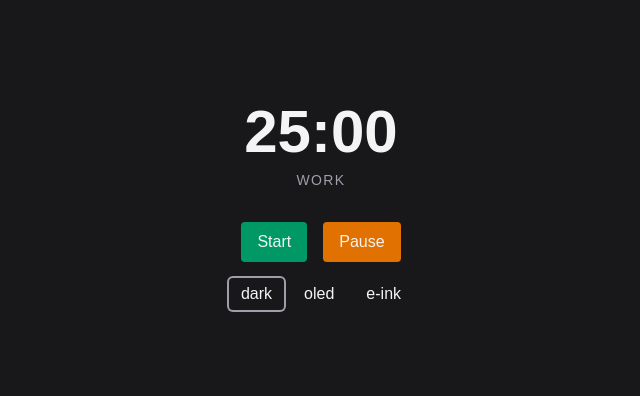
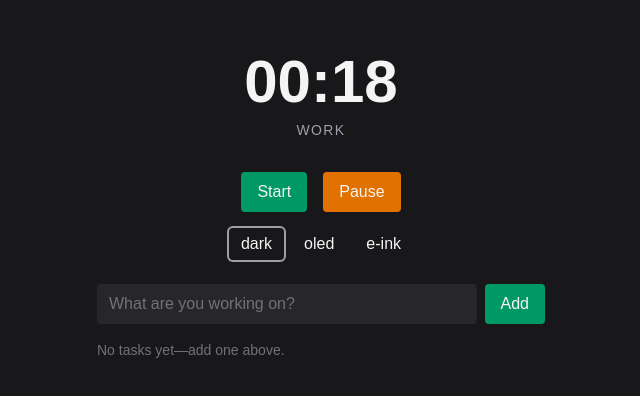
Before and after one commit to sandunsb/kufu, a Next.js app: page / in a window 1280 px wide. Shown: the part 194-590 px from the top of the page, without its empty margins (319-959 px from the left). Built offline with nearby package versions, Linux system fonts and the light colour scheme.

Commit message:
feat: task list with localStorage + auto pomodoro counting

```diff
--- a/package.json
+++ b/package.json
@@ -13,7 +13,8 @@
     "react": "19.2.0",
     "react-dom": "19.2.0",
     "react-hotkeys-hook": "^5.2.1",
-    "zustand": "^5.0.8"
+    "zustand": "^5.0.8",
+    "zustand-persist": "^0.4.0"
   },
   "devDependencies": {
     "@tailwindcss/postcss": "^4",
--- a/src/app/page.tsx
+++ b/src/app/page.tsx
@@ -3,6 +3,7 @@
 import { useEffect, useState } from 'react'
 import { useTimerStore } from '@/stores/useTimerStore'
 import { useHotkeys } from 'react-hotkeys-hook'
+import TaskList from '@/components/TaskList'
 
 export default function Home() {
   const { secondsLeft, isRunning, start, pause, tick, phase, reset } = useTimerStore()
@@ -39,6 +40,7 @@ export default function Home() {
           <button key={t} onClick={() => setTheme(t)} className={`px-3 py-1 rounded ${theme === t ? 'ring-2 ring-zinc-400' : ''}`}>{t}</button>
         ))}
       </div>
+      <TaskList />
     </main>
   )
 }
--- /dev/null
+++ b/src/components/TaskList.tsx
@@ -0,0 +1,44 @@
+'use client'
+
+import { useTaskStore } from '@/stores/useTaskStore'
+import { useState } from 'react'
+
+export default function TaskList() {
+  const { tasks, addTask, toggleTask, deleteTask } = useTaskStore()
+  const [input, setInput] = useState('')
+
+  const onAdd = () => {
+    if (!input.trim()) return
+    addTask(input.trim())
+    setInput('')
+  }
+
+  return (
+    <div className="w-full max-w-md mt-6">
+      <div className="flex gap-2">
+        <input
+          value={input}
+          onChange={(e) => setInput(e.target.value)}
+          onKeyDown={(e) => e.key === 'Enter' && onAdd()}
+          placeholder="What are you working on?"
+          className="flex-1 px-3 py-2 rounded bg-zinc-800 text-zinc-100 placeholder-zinc-500 focus:outline-none focus:ring-2 focus:ring-emerald-500"
+        />
+        <button onClick={onAdd} className="px-4 py-2 rounded bg-emerald-600 hover:bg-emerald-500">Add</button>
+      </div>
+
+      <ul className="mt-4 space-y-2">
+        {tasks.map((t) => (
+          <li key={t.id} className="flex items-center gap-3">
+            <input type="checkbox" checked={t.done} onChange={() => toggleTask(t.id)} />
+            <span className={`flex-1 ${t.done ? 'line-through opacity-50' : ''}`}>{t.title}</span>
+            <span className="text-xs text-zinc-400">{t.pomos} 🍅</span>
+            <button onClick={() => deleteTask(t.id)} className="text-xs text-red-400 hover:text-red-300">✕</button>
+          </li>
+        ))}
+        {tasks.length === 0 && (
+          <li className="text-zinc-500 text-sm">No tasks yet—add one above.</li>
+        )}
+      </ul>
+    </div>
+  )
+}
--- /dev/null
+++ b/src/stores/useTaskStore.ts
@@ -0,0 +1,40 @@
+import { create } from 'zustand'
+import { persist } from 'zustand/middleware'
+
+export interface Task {
+  id: string
+  title: string
+  done: boolean
+  pomos: number // how many completed on this task
+}
+
+interface TaskState {
+  tasks: Task[]
+  addTask: (title: string) => void
+  toggleTask: (id: string) => void
+  deleteTask: (id: string) => void
+  incPomo: (id: string) => void // call when a work phase ends
+}
+
+export const useTaskStore = create<TaskState>()(
+  persist(
+    (set) => ({
+      tasks: [],
+      addTask: (title) =>
+        set((s) => ({
+          tasks: [...s.tasks, { id: crypto.randomUUID(), title, done: false, pomos: 0 }],
+        })),
+      toggleTask: (id) =>
+        set((s) => ({
+          tasks: s.tasks.map((t) => (t.id === id ? { ...t, done: !t.done } : t)),
+        })),
+      deleteTask: (id) =>
+        set((s) => ({ tasks: s.tasks.filter((t) => t.id !== id) })),
+      incPomo: (id) =>
+        set((s) => ({
+          tasks: s.tasks.map((t) => (t.id === id ? { ...t, pomos: t.pomos + 1 } : t)),
+        })),
+    }),
+    { name: 'kufu-tasks' } // localStorage key
+  )
+)
--- a/src/stores/useTimerStore.ts
+++ b/src/stores/useTimerStore.ts
@@ -13,9 +13,9 @@ interface TimerState {
   tick: () => void        // call every second
 }
 
-const WORK = 25 * 60
-const SHORT = 5 * 60
-const LONG  = 15 * 60
+const WORK = 0.3 * 60
+const SHORT = 0.1 * 60
+const LONG  = 0.2 * 60
 
 const nextPhase = (p: Phase, c: number): [Phase, number] => {
   if (p === 'work') {
@@ -44,6 +44,15 @@ export const useTimerStore = create<TimerState>()((set, get) => ({
     // phase finished
     const [newPhase, newDuration] = nextPhase(s.phase, s.cycle)
     const newCycle = newPhase === 'work' ? (s.cycle + 1) % 4 : s.cycle
+
+    if (s.phase === 'work') {
+      import('@/stores/useTaskStore').then(({ useTaskStore }) => {
+        const tasks = useTaskStore.getState().tasks
+        const active = tasks.find((t) => !t.done)
+        if (active) useTaskStore.getState().incPomo(active.id)
+      })
+    }
+
     set({ phase: newPhase, secondsLeft: newDuration, cycle: newCycle })
   },
 }))
```
Also changed, not shown: 1 other file (tests, documents, lock files or other folders).
